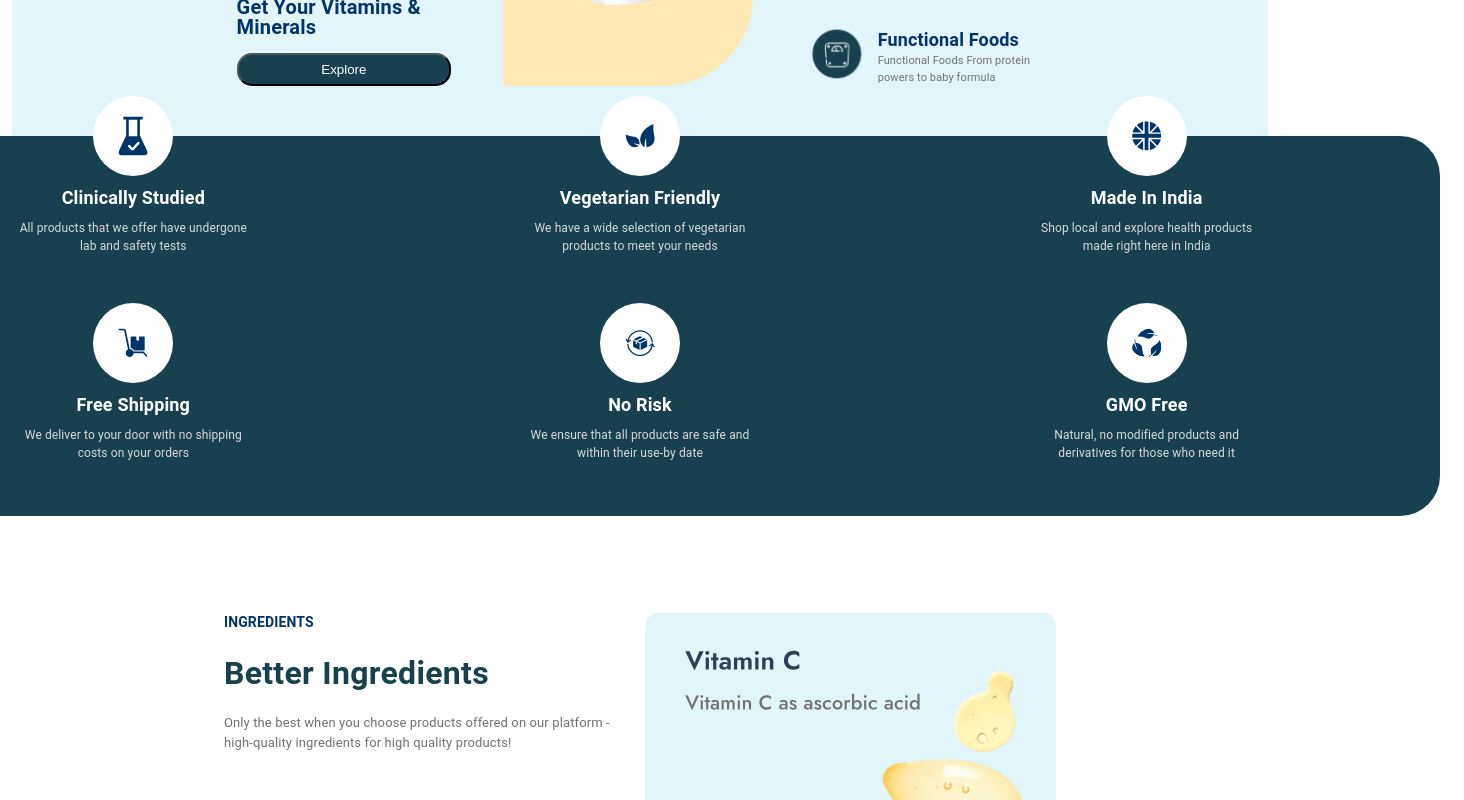
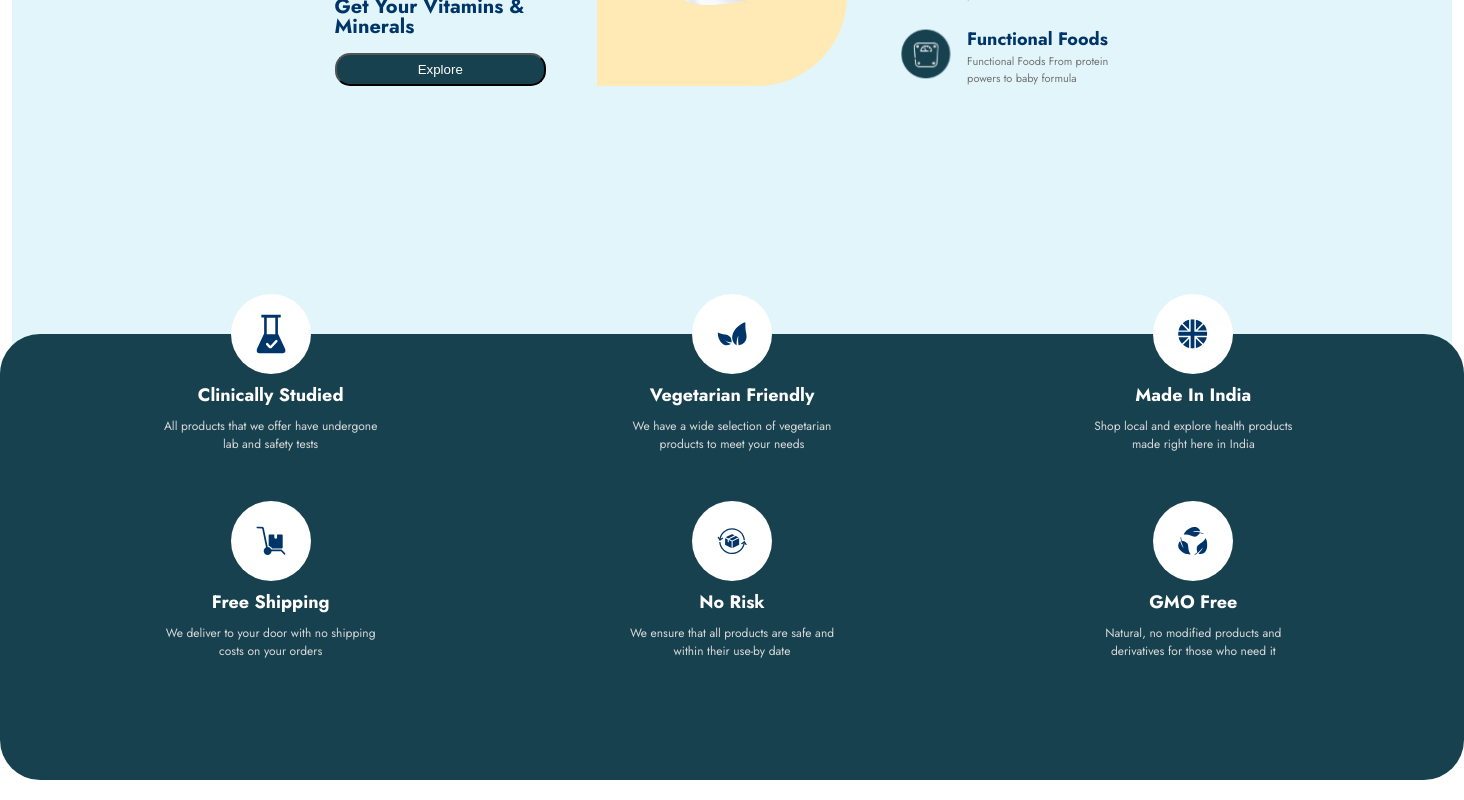
Before and after one commit to Surjendu-kar/Eden-Pharmacy, a Next.js app: page / in a window 1280 px wide. Shown: the part 400-1200 px from the top of the page, 1464 px wide, since content can reach past the window. Built offline with nearby package versions, Linux system fonts and the light colour scheme.

Commit message:
fix BottomContainer

```diff
--- a/app/globals.css
+++ b/app/globals.css
@@ -1,3 +1,5 @@
+@import url("https://fonts.googleapis.com/css2?family=Jost:ital,wght@0,100..900;1,100..900&family=Poppins:ital,wght@0,100;0,200;0,300;0,400;0,500;0,600;0,700;0,800;0,900;1,100;1,200;1,300;1,400;1,500;1,600;1,700;1,800;1,900&display=swap");
+
 * {
   margin: 0;
   padding: 0;
--- a/app/layout.tsx
+++ b/app/layout.tsx
@@ -1,18 +1,7 @@
 import type { Metadata } from "next";
-import localFont from "next/font/local";
 import "./globals.css";
-
-const geistSans = localFont({
-  src: "./fonts/GeistVF.woff",
-  variable: "--font-geist-sans",
-  weight: "100 900",
-});
-
-const geistMono = localFont({
-  src: "./fonts/GeistMonoVF.woff",
-  variable: "--font-geist-mono",
-  weight: "100 900",
-});
+import { ThemeProvider } from "@mui/material";
+import theme from "@/theme";
 
 export const metadata: Metadata = {
   title: "Eden Pharmacy",
@@ -26,8 +15,9 @@ export default function RootLayout({
 }>) {
   return (
     <html lang="en">
-      <body className={`${geistSans.variable} ${geistMono.variable}`}>
-        {children}
+      {/* <body className={`${geistSans.variable} ${geistMono.variable}`}> */}
+      <body>
+        <ThemeProvider theme={theme}>{children}</ThemeProvider>
       </body>
     </html>
   );
--- a/app/page.tsx
+++ b/app/page.tsx
@@ -4,6 +4,8 @@ import { Box, Stack } from "@mui/material";
 import HeroSection from "@/components/HeroSection/HeroSection";
 import MiddleSection from "@/components/MiddleSection/MiddleSection";
 import BottomSection from "@/components/BottomSection/BottomSection";
+import BottomContainer from "@/components/HeroSection/BottomContainer";
+
 function Home() {
   return (
     <Stack>
@@ -13,8 +15,9 @@ function Home() {
       <Stack sx={{ flexGrow: 1, maxWidth: 1930, margin: "0 auto" }}>
         {/* Top Content */}
         <HeroSection />
+        <BottomContainer />
 
-        <Box sx={{ mt: "18rem" }}></Box>
+        <Box sx={{ mt: "5rem" }}></Box>
         {/* Middle Content */}
         <MiddleSection />
 
--- a/components/HeroSection/BottomContainer.tsx
+++ b/components/HeroSection/BottomContainer.tsx
@@ -1,3 +1,4 @@
+"use client";
 import { Box, Stack, styled, Typography } from "@mui/material";
 import Image from "next/image";
 import VegetarianFriendlyImg from "@/public/Group-8110.svg.svg";
@@ -9,23 +10,17 @@ import ClinicallyImg from "@/public/Group-8111.svg (1).svg";
 
 const Container = styled(Box)(({ theme }) => ({
   background: "#17414F",
-  minWidth: "1600px",
-  maxWidth: "1700px",
-  maxHeight: "380px",
+  minWidth: "1464px",
+  maxWidth: "1464px",
+  minHeight: "400px",
   borderRadius: "40px",
   padding: "40px",
   display: "flex",
   flexDirection: "column",
   gap: theme.spacing(6),
-  position: "absolute",
-  bottom: "-5%",
-  left: "50%",
-  transform: "translate(-50%, 20%)",
-  zIndex: 1,
 
   [theme.breakpoints.down("sm")]: {
     padding: "20px",
-    bottom: "30%",
     borderRadius: "30px",
     minWidth: "430px",
     maxWidth: "600px",
@@ -93,6 +88,14 @@ const Description = styled(Typography)(({ theme }) => ({
 
 function BottomContainer() {
   return (
+    <div
+      style={{
+        display: "flex",
+        alignItems: "center",
+        justifyContent: "center",
+        marginTop: "-200px",
+      }}
+    >
       <Container>
         {/* Top row features */}
         <Stack
@@ -165,11 +168,13 @@ function BottomContainer() {
             </IconCircle>
             <Title>GMO Free</Title>
             <Description>
-            Natural, no modified products and derivatives for those who need it
+              Natural, no modified products and derivatives for those who need
+              it
             </Description>
           </BottomFeatureBox>
         </Stack>
       </Container>
+    </div>
   );
 }
 
--- a/components/HeroSection/HeroSection.tsx
+++ b/components/HeroSection/HeroSection.tsx
@@ -1,14 +1,12 @@
 "use client";
 import { Stack, styled, Typography } from "@mui/material";
 import CenterContainer from "./CenterContainer";
-import BottomContainer from "./BottomContainer";
 
 const MainContainer = styled(Stack)(({ theme }) => ({
-  background: "#E2F5FB",
-  height: "80dvh",
+  background: theme.palette.background.paper,
+  height: "850px",
   alignItems: "center",
   margin: "0.75rem",
-  // position: "relative",
 
   [theme.breakpoints.down("sm")]: { height: "50dvh" },
 }));
@@ -17,6 +15,7 @@ const Heading = styled(Typography)(({ theme }) => ({
   color: "#003569",
   fontSize: "6rem",
   fontWeight: 700,
+
   [theme.breakpoints.down("sm")]: {
     fontSize: "2rem",
   },
@@ -32,7 +31,6 @@ function HeroSection() {
       <CenterContainer />
 
       {/* bottom content */}
-      <BottomContainer />
     </MainContainer>
   );
 }
--- a/components/footer/Footer.tsx
+++ b/components/footer/Footer.tsx
@@ -3,7 +3,7 @@ import { Box, Stack, styled, Typography } from "@mui/material";
 import PhoneImg from "@/public/FooterImg/phone.svg";
 import EmailImg from "@/public/FooterImg/Component-2-1.svg.svg";
 import LocationImg from "@/public/FooterImg/Component-2-2.svg.svg";
-import Logo from "@/public/eden pharmacy.png";
+import Logo from "@/public/logo.webp";
 import Image from "next/image";
 import Landicon from "@/public/FooterImg/location.svg";
 
--- a/components/header/Header.tsx
+++ b/components/header/Header.tsx
@@ -1,5 +1,5 @@
 "use client";
-import edenPharmacyImg from "@/public/eden pharmacy.png";
+import edenPharmacyImg from "@/public/logo.webp";
 import { Box, styled } from "@mui/material";
 import Image from "next/image";
 
--- /dev/null
+++ b/data/index.ts
@@ -0,0 +1,6 @@
+export const Dummy_Ingredients = [
+    {
+        id: 1,
+
+    }
+]
--- /dev/null
+++ b/theme/index.ts
@@ -0,0 +1,29 @@
+"use client";
+import { createTheme } from "@mui/material/styles";
+
+const theme = createTheme({
+  typography: {
+    fontFamily: `'Jost', sans-serif`,
+    htmlFontSize: 10,
+    fontSize: 10, // default font size is 10
+  },
+  palette: {
+    primary: {
+      main: "#003569",
+    },
+    secondary: {
+      main: "#17414F",
+      light: "#215D72",
+    },
+    grey: {
+      200: "#D9D9D9",
+      300: "#727272",
+      400: "#a6b8ca",
+    },
+    background: {
+      paper: "#E2F5FB",
+    },
+  },
+});
+
+export default theme;
```
Also changed, not shown: public/logo.webp (added), public/medicine.png. Lines whose indentation alone changed are shown as unchanged.
